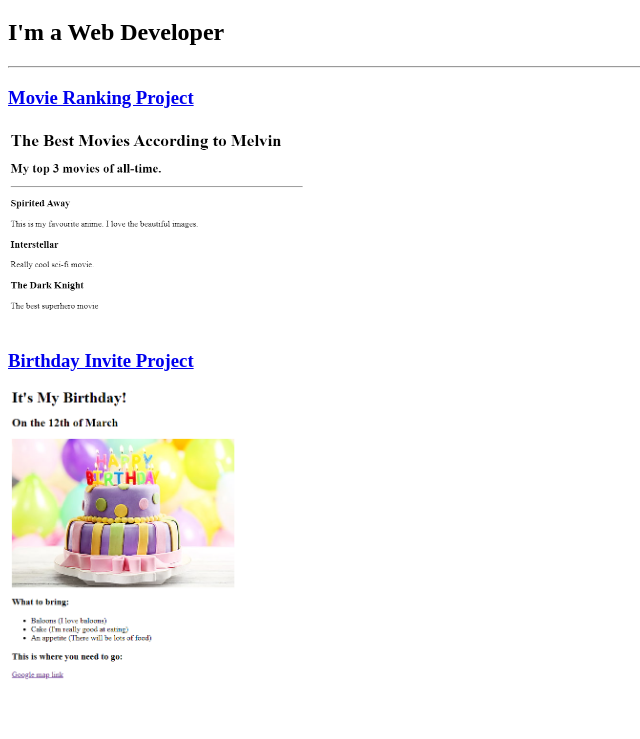
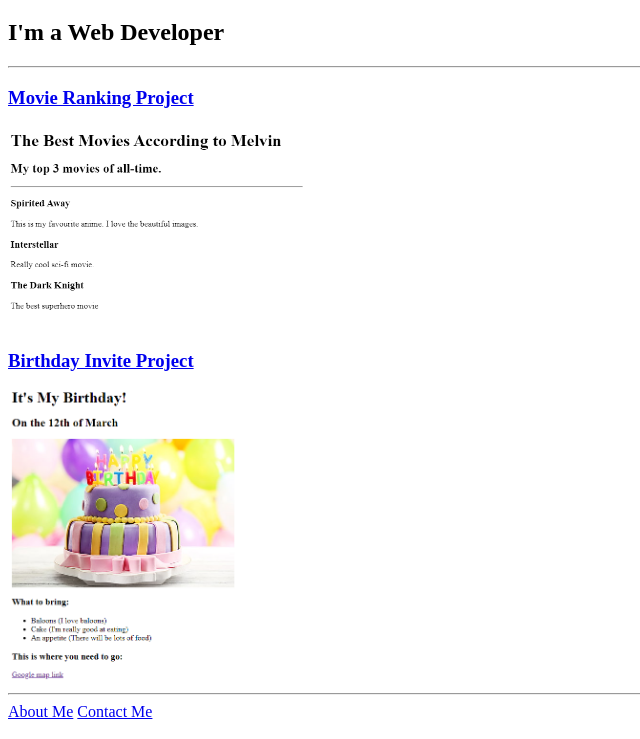
Before and after one commit to MelvinRSimon/html-portfolio, a plain HTML site: page index.html in a window 1280 px wide. Shown: the part 61-800 px from the top of the page, without its empty margins (0-640 px from the left). Drawn offline with Linux system fonts and the light colour scheme.

Commit message:
index.html

```diff
--- a/index.html
+++ b/index.html
@@ -13,5 +13,8 @@
     <img src="assets/images/movie-ranking.png" alt="movie ranking image" height="200">
     <a href="public/birthday-invite.html"><h3>Birthday Invite Project</h3></a>
     <img src="assets/images/birthday-invite.png" alt="birthday invite image" height="290">
+    <hr />
+    <a href="public/about.html">About Me</a>
+    <a href="public/contact.html">Contact Me</a>
 </body>
 </html>
```
